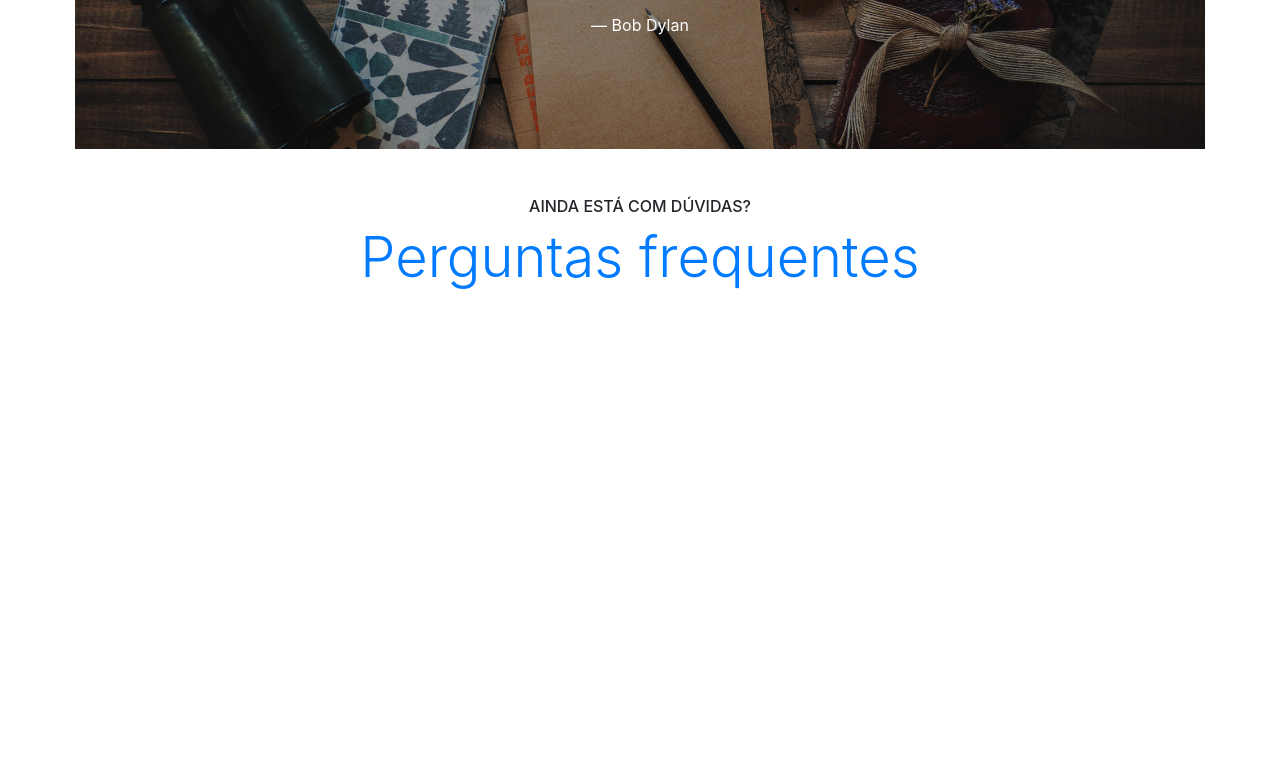
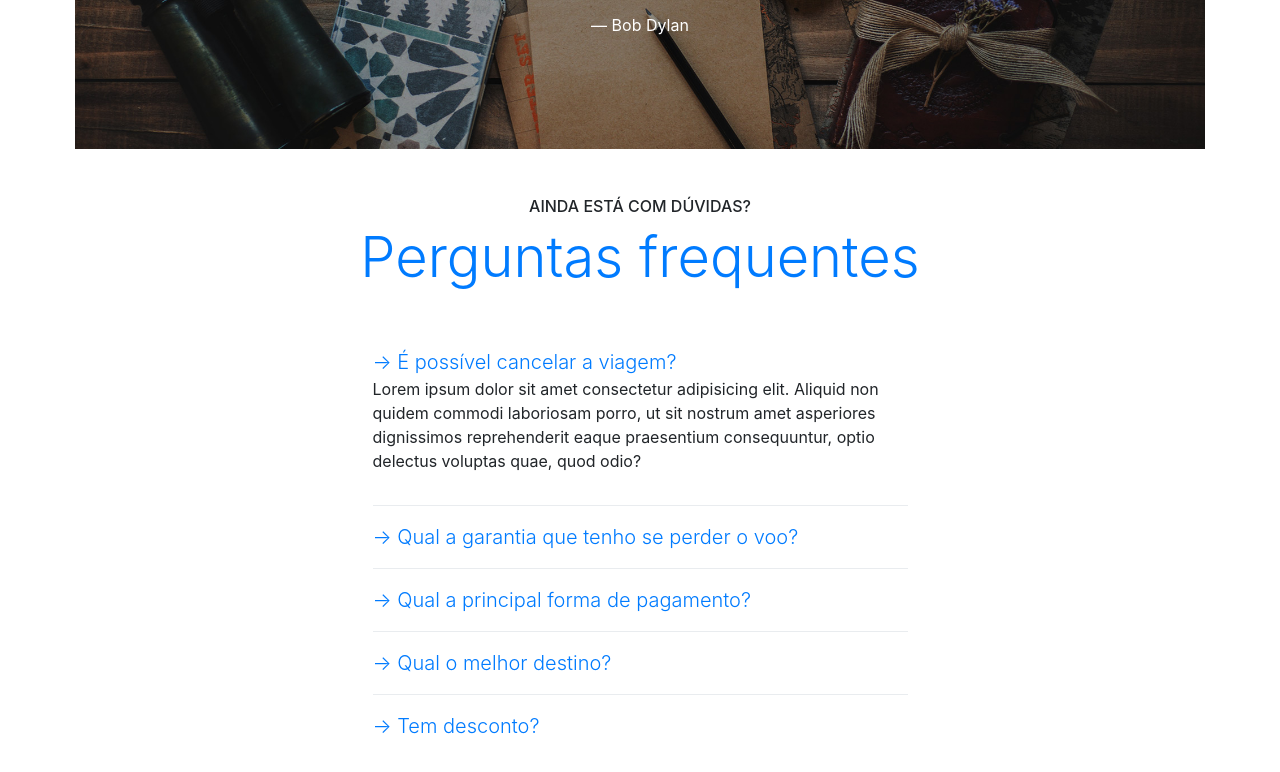
Before and after one commit to nonatodiego/Caravan, a plain HTML site: page index.html in a window 1280 px wide. Shown: the part 1777-2549 px from the top of the page. Before the commit the page ends 2191 px from the top, so only its background shows below. Drawn offline with nearby package versions, Linux system fonts and the light colour scheme; files whose address does not match are found by name.

Commit message:
create faq section

```diff
--- a/index.html
+++ b/index.html
@@ -194,6 +194,59 @@
       <span class="h6 d-block">AINDA ESTÁ COM DÚVIDAS?</span>
       <h2 class="display-4 text-primary">Perguntas frequentes</h2>
     </div>
+    <div class="row justify-content-center">
+      <!-- PERGUNTA 01 -->
+      <div class="col-6" id="perguntasFrequentes" data-children=".pergunta">
+        <div class="pergunta py-2">
+          <a class="lead" data-toggle="collapse" data-parent="#perguntasFrequentes" href="#pergunta1" aria-expanded="true" aria-controls="pergunta1"> → É possível cancelar a viagem?</a>
+          <div id="pergunta1" class="collapse show" role="tabpanel">
+            <p>
+              Lorem ipsum dolor sit amet consectetur adipisicing elit. Aliquid non quidem commodi laboriosam porro, ut sit nostrum amet asperiores dignissimos reprehenderit eaque praesentium consequuntur, optio delectus voluptas quae, quod odio?
+            </p>
+          </div>
+        </div>
+        <div class="dropdown-divider"></div>
+        <!-- PERGUNTA 02 -->
+        <div class="pergunta py-2">
+          <a class="lead" data-toggle="collapse" data-parent="#perguntasFrequentes" href="#pergunta2" aria-expanded="true" aria-controls="pergunta1"> → Qual a garantia que tenho se perder o voo?</a>
+          <div id="pergunta2" class="collapse" role="tabpanel">
+            <p>
+              Lorem ipsum dolor sit amet consectetur adipisicing elit. Aliquid non quidem commodi laboriosam porro, ut sit nostrum amet asperiores dignissimos reprehenderit eaque praesentium consequuntur, optio delectus voluptas quae, quod odio?
+            </p>
+          </div>
+        </div>
+        <div class="dropdown-divider"></div>
+        <!-- PERGUNTA 03 -->
+        <div class="pergunta py-2">
+          <a class="lead" data-toggle="collapse" data-parent="#perguntasFrequentes" href="#pergunta3" aria-expanded="true" aria-controls="pergunta3"> → Qual a principal forma de pagamento?</a>
+          <div id="pergunta3" class="collapse" role="tabpanel">
+            <p>
+              Lorem ipsum dolor sit amet consectetur adipisicing elit. Aliquid non quidem commodi laboriosam porro, ut sit nostrum amet asperiores dignissimos reprehenderit eaque praesentium consequuntur, optio delectus voluptas quae, quod odio?
+            </p>
+          </div>
+        </div>
+        <div class="dropdown-divider"></div>
+        <!-- PERGUNTA 04 -->
+        <div class="pergunta py-2">
+          <a class="lead" data-toggle="collapse" data-parent="#perguntasFrequentes" href="#pergunta4" aria-expanded="true" aria-controls="pergunta4"> → Qual o melhor destino?</a>
+          <div id="pergunta4" class="collapse" role="tabpanel">
+            <p>
+              Lorem ipsum dolor sit amet consectetur adipisicing elit. Aliquid non quidem commodi laboriosam porro, ut sit nostrum amet asperiores dignissimos reprehenderit eaque praesentium consequuntur, optio delectus voluptas quae, quod odio?
+            </p>
+          </div>
+        </div>
+        <div class="dropdown-divider"></div>
+        <!-- PERGUNTA 05 -->
+        <div class="pergunta py-2">
+          <a class="lead" data-toggle="collapse" data-parent="#perguntasFrequentes" href="#pergunta5" aria-expanded="true" aria-controls="pergunta5"> → Tem desconto?</a>
+          <div id="pergunta5" class="collapse" role="tabpanel">
+            <p>
+              Lorem ipsum dolor sit amet consectetur adipisicing elit. Aliquid non quidem commodi laboriosam porro, ut sit nostrum amet asperiores dignissimos reprehenderit eaque praesentium consequuntur, optio delectus voluptas quae, quod odio?
+            </p>
+          </div>
+        </div>
+      </div>
+    </div>
   </section>
 
 
```
